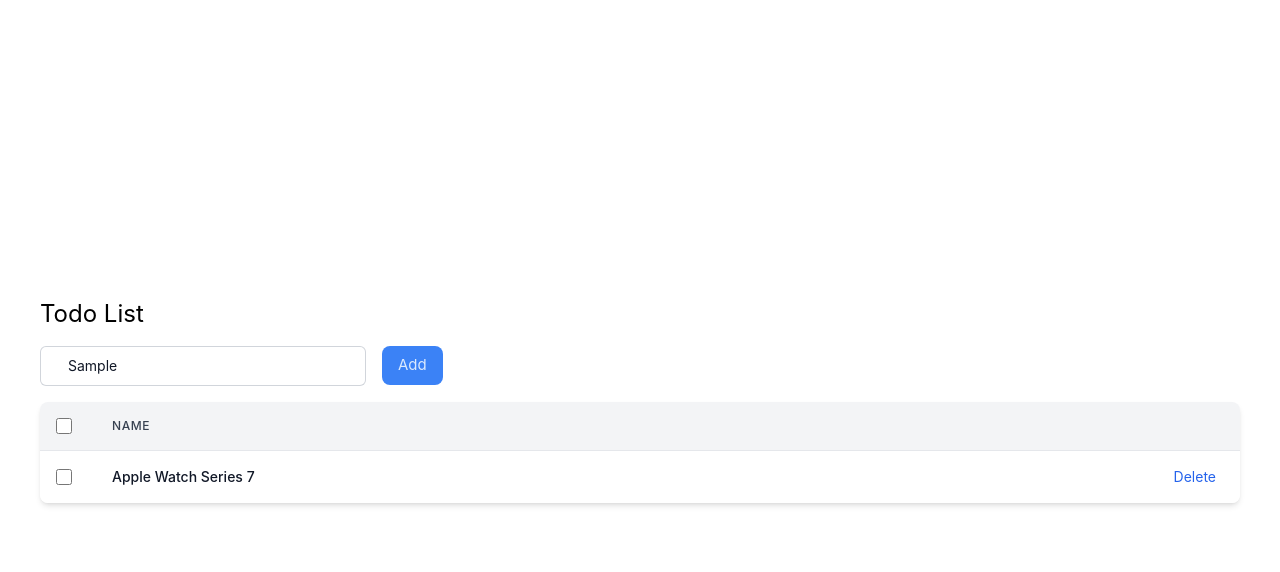
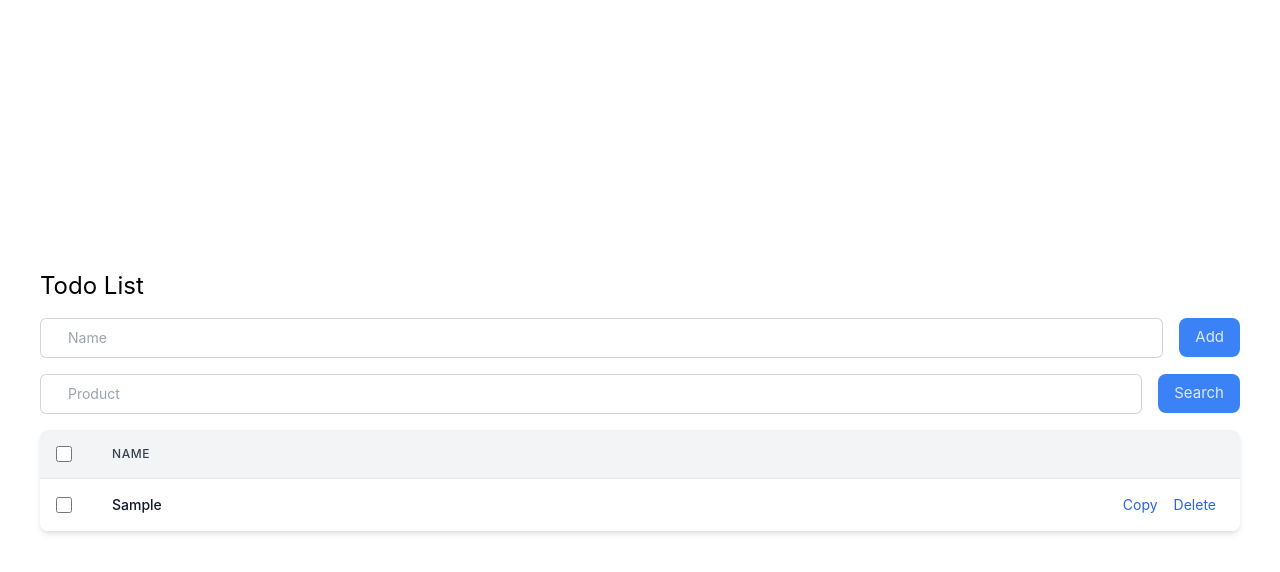
Before and after one commit to QuyDuongNgo/vue-tutorial, a Vue app: page / in a window 1280 px wide. Both pictures are taken after typing "Sample" into the empty fields and a click on the button "Add". Shown: the top 572 px of the page. Built offline with nearby package versions, Linux system fonts and the light colour scheme.

Commit message:
[Lesson 1][Exercise] Delete All or Delete Procedure to checked

```diff
--- a/src/components/Table.vue
+++ b/src/components/Table.vue
@@ -11,9 +11,11 @@
                 <th scope="col" class="p-4">
                   <div class="flex items-center">
                     <input
+                      :checked="checkAll"
                       id="checkbox-all"
                       type="checkbox"
                       class="w-4 h-4 text-blue-600 bg-gray-100 rounded border-gray-300 focus:ring-blue-500 dark:focus:ring-blue-600 dark:ring-offset-gray-800 focus:ring-2 dark:bg-gray-700 dark:border-gray-600"
+                      @change="handleCheckAll"
                     />
                     <label for="checkbox-all" class="sr-only">checkbox</label>
                   </div>
@@ -33,13 +35,19 @@
             <tbody
               class="bg-white divide-y divide-gray-200 dark:bg-gray-800 dark:divide-gray-700"
             >
-              <tr class="hover:bg-gray-100 dark:hover:bg-gray-700">
+              <tr
+                v-for="(task, index) in tasksList"
+                :key="index"
+                class="hover:bg-gray-100 dark:hover:bg-gray-700"
+              >
                 <td class="p-4 w-4">
                   <div class="flex items-center">
                     <input
+                      :checked="task.checked"
                       id="checkbox-table-5"
                       type="checkbox"
                       class="w-4 h-4 text-blue-600 bg-gray-100 rounded border-gray-300 focus:ring-blue-500 dark:focus:ring-blue-600 dark:ring-offset-gray-800 focus:ring-2 dark:bg-gray-700 dark:border-gray-600"
+                      @change="handleCheckTask($event, index)"
                     />
                     <label for="checkbox-table-5" class="sr-only"
                       >checkbox</label
@@ -49,13 +57,20 @@
                 <td
                   class="py-4 px-6 text-sm font-medium text-gray-900 whitespace-nowrap dark:text-white"
                 >
-                  Apple Watch Series 7
+                  {{ task.name }}
                 </td>
 
                 <td
                   class="py-4 px-6 text-sm font-medium text-right whitespace-nowrap"
                 >
-                  <a class="text-blue-600 dark:text-blue-500 hover:underline"
+                  <a
+                    class="text-blue-600 dark:text-blue-500 hover:underline cursor-pointer mx-4"
+                    @click="handleCopy(task)"
+                    >Copy</a
+                  >
+                  <a
+                    class="text-blue-600 dark:text-blue-500 hover:underline cursor-pointer"
+                    @click="handleDeleteProduct(index)"
                     >Delete</a
                   >
                 </td>
@@ -70,10 +85,34 @@
 
 <script>
 export default {
+  props: {
+    tasksList: {
+      type: Array,
+      default: () => [],
+    },
+    checkAll: {
+      type: Boolean,
+      default: false,
+    },
+  },
   data() {
     return {
       count: 0,
     };
   },
+  methods: {
+    handleDeleteProduct(index) {
+      this.$emit("handle-delete-product", index);
+    },
+    handleCopy(task) {
+      this.$emit("handle-copy", task);
+    },
+    handleCheckAll(event) {
+      this.$emit("hande-check-all", event.target.checked);
+    },
+    handleCheckTask(event, index) {
+      this.$emit("check-task", { checked: event.target.checked, index });
+    },
+  },
 };
 </script>
--- a/src/views/HomeView.vue
+++ b/src/views/HomeView.vue
@@ -2,29 +2,105 @@
   <div class="w-full max-w-[1200px] mx-auto">
     <h1 class="text-2xl mb-4">Todo List</h1>
     <div class="mb-4 flex items-center gap-4">
-      <Input />
+      <input
+        v-model="name"
+        type="text"
+        name="price"
+        id="price"
+        class="block w-full rounded-md border-0 py-2 pl-7 pr-20 text-gray-900 ring-1 ring-inset ring-gray-300 placeholder:text-gray-400 focus:ring-2 focus:ring-inset focus:ring-indigo-600 sm:text-sm sm:leading-6"
+        placeholder="Name"
+      />
       <button
         class="rounded-lg px-4 py-2 bg-blue-500 text-blue-100 hover:bg-blue-600 duration-300"
+        @click="handleAddProduct"
       >
         Add
       </button>
     </div>
-    <Table />
+    <div class="mb-4 flex items-center gap-4">
+      <input
+        v-model="search"
+        type="text"
+        name="price"
+        id="price"
+        class="block w-full rounded-md border-0 py-2 pl-7 pr-20 text-gray-900 ring-1 ring-inset ring-gray-300 placeholder:text-gray-400 focus:ring-2 focus:ring-inset focus:ring-indigo-600 sm:text-sm sm:leading-6"
+        placeholder="Product"
+      />
+      <button
+        class="rounded-lg px-4 py-2 bg-blue-500 text-blue-100 hover:bg-blue-600 duration-300"
+        @click="handleSearch"
+      >
+        Search
+      </button>
+    </div>
+    <Table
+      :tasksList="tasks"
+      :checkAll="checkAll"
+      @handle-delete-product="deleteProcedurt"
+      @handle-copy="handleCopy"
+      @hande-check-all="handleCheckedAll"
+      @check-task="handleCheckTask"
+    />
   </div>
 </template>
 
 <script>
 import Table from "../components/Table.vue";
-import Input from "../components/Input.vue";
 export default {
   components: {
     Table,
-    Input,
   },
   data() {
     return {
-      count: 0,
+      name: "",
+      tasks: [],
+      search: "",
+      checkAll: false,
     };
+  },
+  watch: {
+    tasks() {
+      this.checkAll = this.tasks.every((task) => {
+        return task.checked;
+      });
+    },
+  },
+  methods: {
+    handleAddProduct() {
+      this.tasks.push({
+        checked: false,
+        name: this.name,
+      });
+      this.name = "";
+    },
+    deleteProcedurt(index) {
+      this.tasks.splice(index);
+    },
+    handleCopy(task) {
+      this.tasks.push({
+        checked: false,
+        name: task.name,
+      });
+    },
+    handleSearch() {
+      this.tasks = this.tasks.filter((task) => {
+        return task.name.includes(this.search);
+      });
+    },
+    handleCheckedAll(checked) {
+      this.tasks = this.tasks.map(function (task) {
+        return { ...task, checked: checked };
+      });
+      this.checkAll = checked;
+    },
+    handleCheckTask(payload) {
+      this.tasks = this.tasks.map(function (task, index) {
+        return {
+          ...task,
+          checked: payload.index == index ? payload.checked : task.checked,
+        };
+      });
+    },
   },
 };
 </script>
```
